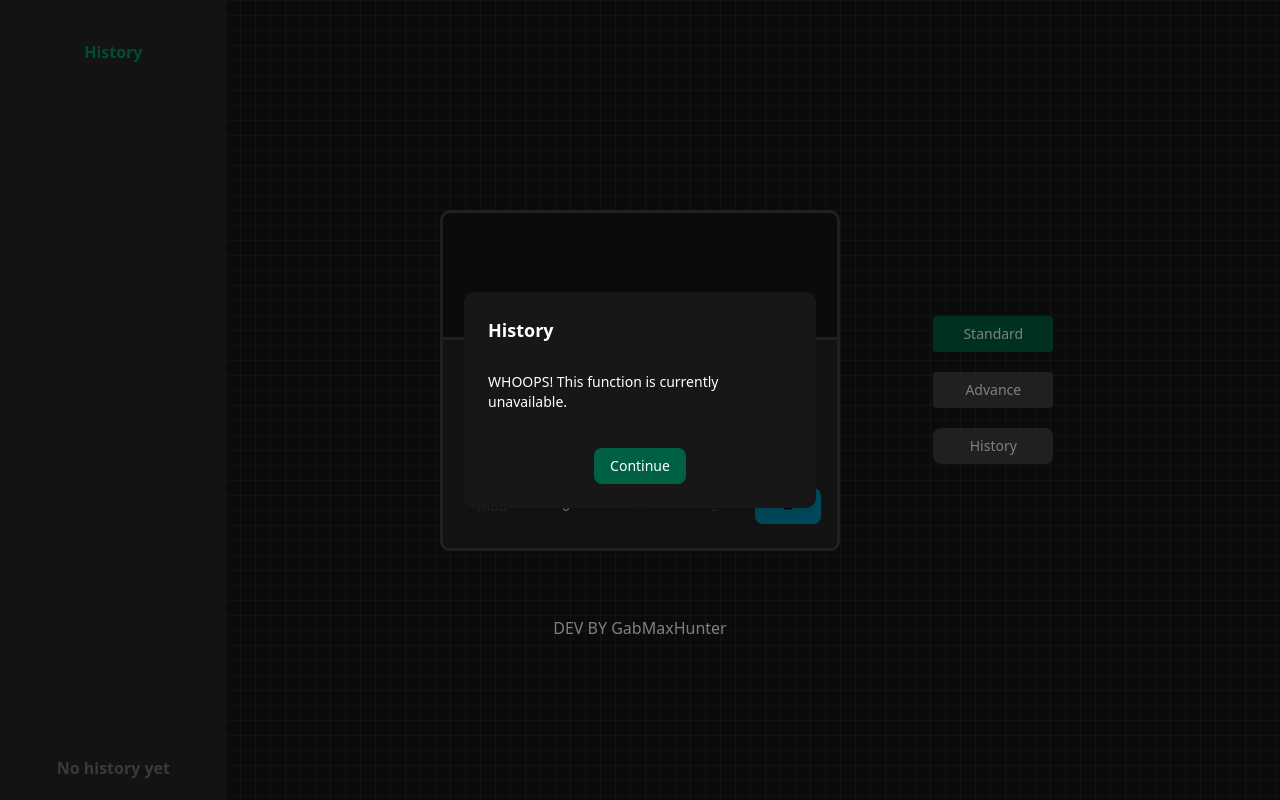
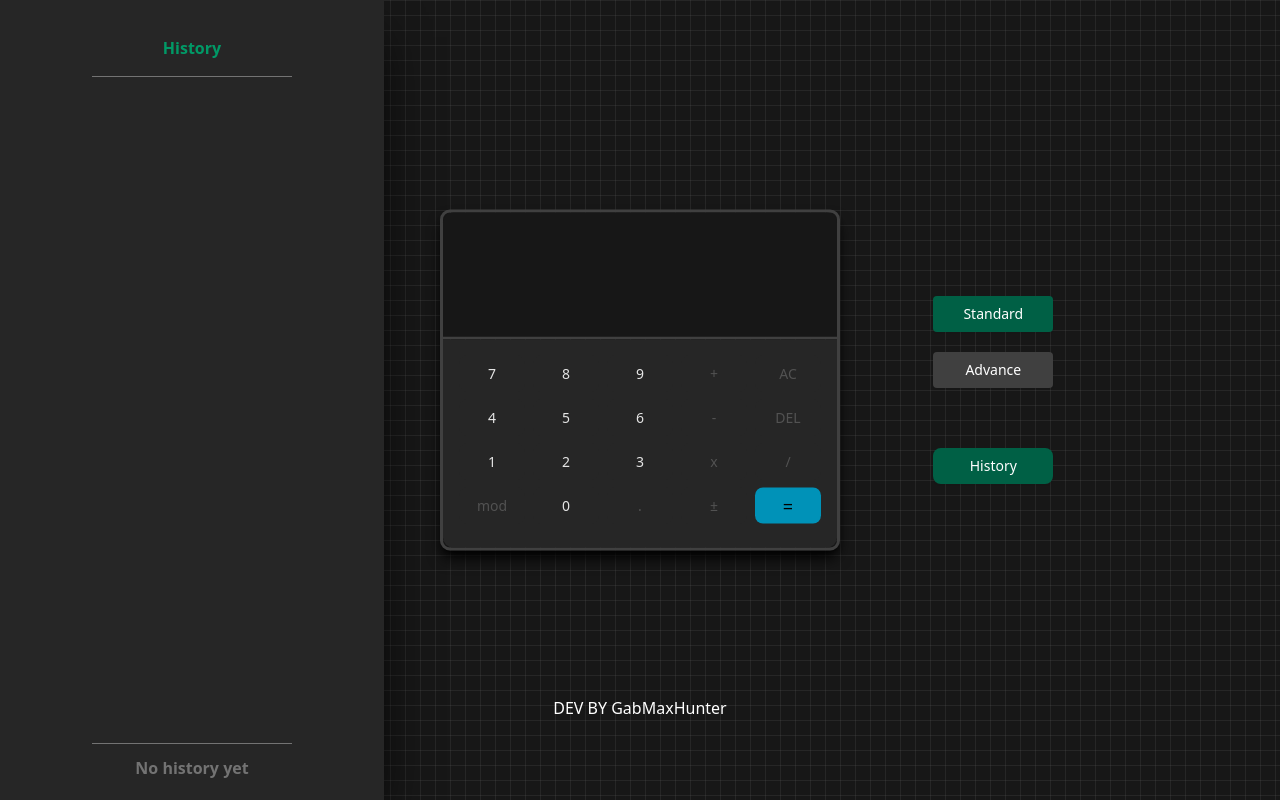
Before and after one commit to johngabbb/calculator-app, a React (Vite) app in the folder my-calculator/: page / in a window 1280 px wide. Both pictures are taken after a click on the button "History". Built offline with nearby package versions, Linux system fonts and the light colour scheme.

Commit message:
Made UI more responsive

```diff
--- a/my-calculator/src/App.tsx
+++ b/my-calculator/src/App.tsx
@@ -10,10 +10,6 @@ function App() {
   const [historyClick, setHistoryClick] = useState<boolean>(false);
   const [historyArray, setHistoryArray] = useState<string[]>([]);
 
-  const handleHistoryTab = () => {
-    setHistoryClick(true);
-  };
-
   const addToHistory = (operation: string) => {
     setHistoryArray([...historyArray, operation]);
   };
@@ -24,46 +20,55 @@ function App() {
 
   return (
     <div
-      className="grid grid-cols-3 content-center overflow-auto min-h-screen w-full bg-neutral-900 bg-image
+      className="grid grid-cols-1 md:grid-cols-3 min-h-screen w-full bg-neutral-900 bg-image overflow-hidden
       bg-[size:15px_15px] [background-image:linear-gradient(to_right,rgba(100,100,100,0.2)_1px,transparent_1px),linear-gradient(to_bottom,rgba(100,100,100,0.2)_1px,transparent_1px)]"
     >
-      <div className="bg-neutral-800 h-screen overflow-hidden mr-50">
+      <div className="order-2 md:order-1 relative max-w-sm">
+        <div
+          className={`bg-neutral-800 h-64 md:h-screen overflow-hidden shadow-2xl shadow-black transition-all delay-100 duration-300 ${
+            historyClick ? "opacity-100 scale-100" : "opacity-0 scale-50"
+          }`}
+        >
           <HistoryTab
             historyClick={historyClick}
             historyArray={historyArray}
             setHistoryArray={setHistoryArray}
           />
         </div>
+      </div>
 
-      <div className="flex flex-col items-center justify-center">
+      <div className="order-1 md:order-2 flex flex-col items-center justify-center min-h-[500px] md:min-h-0 relative">
+        <div className="relative w-[320px] h-[500px]">
+          {/* Standard Calculator */}
           <div
-          className={`transition-all delay-100 duration-300 ease-in-out ${
-            activeMode === "standard"
-              ? "opacity-100 scale-100"
-              : "opacity-0 scale-50 absolute pointer-events-none"
+            className={`absolute top-1/2 left-1/2 transform -translate-x-1/2 -translate-y-1/2 transition-all delay-100 duration-300 ease-in-out ${
+              activeMode === "standard" ? "opacity-100 z-10" : "opacity-0 z-0"
             }`}
           >
             <CalculatorBasic addToHistory={addToHistory} />
           </div>
 
+          {/* Advanced Calculator */}
           <div
-          className={`transition-all delay-100 duration-300 ease-in-out ${
-            activeMode === "standard"
-              ? "opacity-0 scale-50 absolute pointer-events-none"
-              : "opacity-100 scale-100"
+            className={`absolute top-1/2 left-1/2 transform -translate-x-1/2 -translate-y-1/2 transition-all delay-100 duration-300 ease-in-out ${
+              activeMode === "standard" ? "opacity-0 z-0" : "opacity-100 z-10"
             }`}
           >
             <CalculatorAdvance addToHistory={addToHistory} />
           </div>
-
-        <div className="text-white absolute bottom-40">DEV BY GabMaxHunter</div>
         </div>
 
-      <div className="flex items-center justify-start ml-20">
+        <div className="text-white text-center mt-6 md:absolute md:bottom-20">
+          DEV BY GabMaxHunter
+        </div>
+      </div>
+
+      <div className="order-3 flex justify-center md:justify-start md:items-center md:ml-20 my-4 md:my-0 relative">
         <ModeButtons
           activeMode={activeMode}
           handleModeChange={handleModeChange}
-          handleHistoryTab={handleHistoryTab}
+          setHistoryClick={setHistoryClick}
+          historyClick={historyClick}
         />
       </div>
     </div>
--- a/my-calculator/src/Components/Calculator/Advance/CalculatorAdvance.tsx
+++ b/my-calculator/src/Components/Calculator/Advance/CalculatorAdvance.tsx
@@ -770,7 +770,7 @@ const CalculatorAdvance = ({ addToHistory }: Props) => {
 
   return (
     <>
-      <div className="w-150 rounded-lg border-3 border-solid border-neutral-700 mb-10">
+      <div className="w-150 rounded-lg border-3 border-solid border-neutral-700 mb-10 shadow-2xl shadow-black">
         <DisplayOutputAdvance
           displayValue={displayValue}
           displayFullOperation={displayFullOperation}
--- a/my-calculator/src/Components/Calculator/Advance/Numpad/NumpadAdvance.tsx
+++ b/my-calculator/src/Components/Calculator/Advance/Numpad/NumpadAdvance.tsx
@@ -31,11 +31,11 @@ const NumpadAdvance = ({ onClickKey }: Props) => {
 
   const getTextClass = (key: string) => {
     if (!["0", "1", "2", "3", "4", "5", "6", "7", "8", "9", "="].includes(key)) {
-      return "text-neutral-600 group-hover:text-white transition-colors";
+      return "text-neutral-600 group-hover:text-white transition-colors delay-150";
     } else if (key === "=") {
       return "text-black text-lg";
     } else {
-      return "text-neutral-200 group-hover:text-white transition-colors";
+      return "text-neutral-200 group-hover:text-white transition-colors delay-150";
     }
   };
 
--- a/my-calculator/src/Components/Calculator/Basic/CalculatorBasic.tsx
+++ b/my-calculator/src/Components/Calculator/Basic/CalculatorBasic.tsx
@@ -178,7 +178,7 @@ const CalculatorBasic = ({ addToHistory }: Props) => {
 
   return (
     <>
-      <div className="w-100 rounded-lg border-3 border-solid border-neutral-700 mb-10">
+      <div className="w-100 rounded-lg border-3 border-solid border-neutral-700 mb-10 shadow-lg shadow-black">
         <DisplayOutputBasic
           displayValue={displayValue}
           displayFullOperation={displayFullOperation}
--- a/my-calculator/src/Components/Calculator/Basic/Numpad/NumpadBasic.tsx
+++ b/my-calculator/src/Components/Calculator/Basic/Numpad/NumpadBasic.tsx
@@ -23,11 +23,11 @@ const NumpadBasic = ({ onClickKey }: Props) => {
 
   const getTextClass = (key: string) => {
     if (!["0", "1", "2", "3", "4", "5", "6", "7", "8", "9", "="].includes(key)) {
-      return "text-neutral-600 group-hover:text-white transition-colors";
+      return "text-neutral-600 group-hover:text-white transition-colors delay-150";
     } else if (key === "=") {
       return "text-black text-lg";
     } else {
-      return "text-neutral-200 group-hover:text-white transition-colors";
+      return "text-neutral-200 group-hover:text-white transition-colors delay-150";
     }
   };
 
@@ -37,7 +37,12 @@ const NumpadBasic = ({ onClickKey }: Props) => {
         {keys.map((row, rowIndex) => (
           <div key={`row-${rowIndex}`} className="grid grid-cols-5 gap-2 mb-2 bg-">
             {row.map((key) => (
-              <Button key={key} value={key} onClick={onClickKey} className={`${getButtonClass(key)} py-4`}>
+              <Button
+                key={key}
+                value={key}
+                onClick={onClickKey}
+                className={`${getButtonClass(key)} py-4`}
+              >
                 <span className={getTextClass(key)}>{key}</span>
               </Button>
             ))}
--- a/my-calculator/src/Components/HistoryTab/HistoryTab.tsx
+++ b/my-calculator/src/Components/HistoryTab/HistoryTab.tsx
@@ -1,5 +1,6 @@
 import { Button } from "../ui/button";
 import { ScrollArea } from "../ui/scroll-area";
+import { Separator } from "../ui/separator";
 
 interface Props {
   historyClick: boolean;
@@ -14,7 +15,9 @@ const HistoryTab = ({ historyClick, historyArray, setHistoryArray }: Props) => {
 
   return (
     <div className="p-5 flex flex-col h-full">
-      <div className="text-emerald-600 font-bold p-5">History</div>
+      <div className="text-emerald-600 font-bold p-4 mx-auto">History</div>
+
+      <Separator className="bg-neutral-500 max-w-50 mx-auto mb-3" />
 
       <ScrollArea className="flex-1 h-[calc(100vh-200px)]">
         <div className="pr-4">
@@ -44,12 +47,13 @@ const HistoryTab = ({ historyClick, historyArray, setHistoryArray }: Props) => {
         </div>
       </ScrollArea>
 
-      <div className="mt-4">
+      <div className="mt-5 w-50 mx-auto">
+        <Separator className="bg-neutral-500 max-w-50 mx-auto mb-3" />
         {historyArray.length === 0 ? (
           <p className="text-neutral-500 font-bold">No history yet</p>
         ) : (
           <Button
-            className="bg-emerald-800 hover:bg-emerald-950 transition-colors font-bold"
+            className="bg-emerald-800 hover:bg-emerald-950 font-bold transform transition delay-150 duration-300 ease-in-out hover:-translate-y-1 hover:scale-110"
             onClick={handleClearHistory}
           >
             Clear
--- a/my-calculator/src/Components/ModeButtons/ModeButtons.tsx
+++ b/my-calculator/src/Components/ModeButtons/ModeButtons.tsx
@@ -1,32 +1,25 @@
-import React from "react";
 import { Button } from "../ui/button";
-import {
-  AlertDialog,
-  AlertDialogAction,
-  AlertDialogCancel,
-  AlertDialogContent,
-  AlertDialogDescription,
-  AlertDialogTitle,
-  AlertDialogTrigger,
-  AlertDialogHeader,
-  AlertDialogFooter,
-} from "../ui/alert-dialog";
 
 interface Props {
   activeMode: "standard" | "advance";
   handleModeChange: (mode: "standard" | "advance") => void;
-  handleHistoryTab: () => void;
+  setHistoryClick: (e: boolean) => void;
+  historyClick: boolean;
 }
 
-const ModeButtons = ({ activeMode, handleModeChange, handleHistoryTab }: Props) => {
+const ModeButtons = ({ activeMode, handleModeChange, setHistoryClick, historyClick }: Props) => {
+  const handleHistoryClick = () => {
+    setHistoryClick(!historyClick);
+  };
+
   return (
     <>
       <div className="flex flex-col gap-5 mb-5 w-min">
         <Button
-          className={`px-4 py-2 rounded min-w-30 ${
+          className={`px-4 py-2 rounded min-w-30 transform transition delay-150 duration-300 ease-in-out hover:-translate-y-1 hover:scale-110 ${
             activeMode === "standard"
               ? "bg-emerald-800 text-white hover:bg-emerald-800"
-              : "bg-neutral-700 text-white hover:bg-emerald-950 transition-colors"
+              : "bg-neutral-700 text-white hover:bg-emerald-950"
           }`}
           onClick={() => handleModeChange("standard")}
         >
@@ -34,43 +27,26 @@ const ModeButtons = ({ activeMode, handleModeChange, handleHistoryTab }: Props)
         </Button>
 
         <Button
-          className={`px-4 py-2 rounded min-w-30 ${
+          className={`px-4 py-2 rounded min-w-30 transform transition delay-150 duration-300 ease-in-out hover:-translate-y-1 hover:scale-110 ${
             activeMode === "advance"
               ? "bg-emerald-800 text-white hover:bg-emerald-800"
-              : "bg-neutral-700 text-white hover:bg-emerald-950 transition-colors"
+              : "bg-neutral-700 text-white hover:bg-emerald-950"
           }`}
           onClick={() => handleModeChange("advance")}
         >
           Advance
         </Button>
 
-        <AlertDialog>
-          <AlertDialogTrigger asChild>
-            <Button
-              className="bg-neutral-700 text-white hover:bg-emerald-950 transition-colors"
-              onClick={handleHistoryTab}
-            >
-              History
-            </Button>
-          </AlertDialogTrigger>
-
-          <AlertDialogContent className="bg-neutral-900 border-0 w-88">
-            <AlertDialogHeader>
-              <AlertDialogTitle className="text-white">History</AlertDialogTitle>
-              <AlertDialogDescription className="text-white flex items-center h-20">
-                WHOOPS! This function is currently unavailable.
-              </AlertDialogDescription>
-            </AlertDialogHeader>
-
-            <AlertDialogFooter className="flex">
-              <div className="mx-auto">
-                <AlertDialogAction className="bg-emerald-800 hover:bg-emerald-950 transition-colors text-white">
-                  Continue
-                </AlertDialogAction>
-              </div>
-            </AlertDialogFooter>
-          </AlertDialogContent>
-        </AlertDialog>
+        <Button
+          className={`mt-10 transform transition delay-150 duration-300 ease-in-out hover:-translate-y-1 hover:scale-110 ${
+            historyClick
+              ? "bg-emerald-800 text-white hover:bg-emerald-950"
+              : "bg-neutral-700 text-white hover:bg-emerald-950"
+          } `}
+          onClick={handleHistoryClick}
+        >
+          History
+        </Button>
       </div>
     </>
   );
```
Lines whose indentation alone changed are shown as unchanged.
